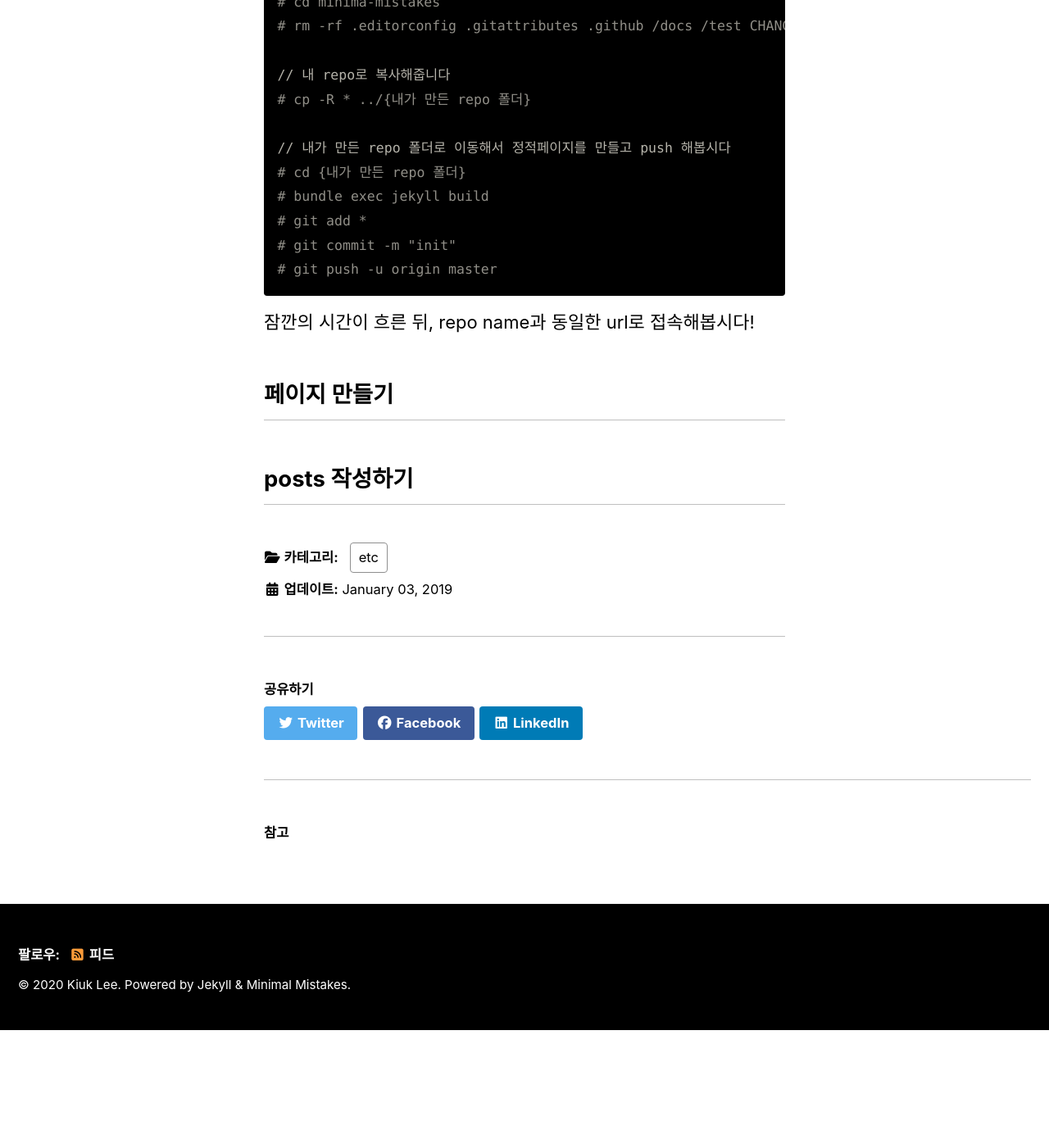
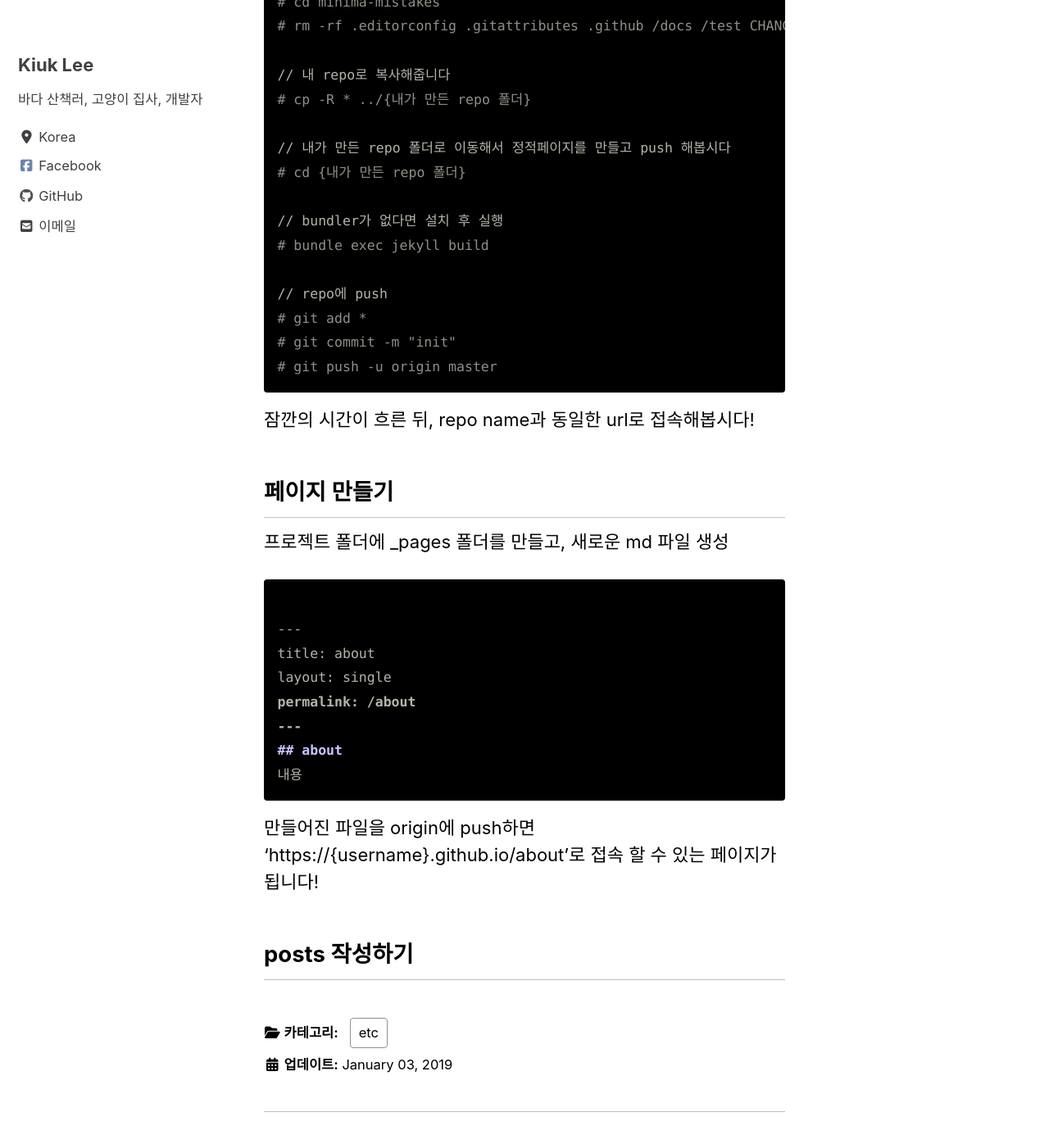
Before and after one commit to lko0901/lko0901.github.io, a Jekyll site: the page built from _posts/2019-01-03-jekyll로_블로그_만들기.md, in a window 1280 px wide and 1400 px high, scrolled down 1367 px. Shown: the top 1396 px of the window at 82% size. Built offline with Jekyll 4.4.1, drawn with Linux system fonts in a browser that asks for light colours; cached includes are drawn as plain includes; nearby versions of some CDN libraries; before the commit the page ends 2624 px from its top, so only the background shows below that.

Commit message:
post 수정

````diff
--- a/_posts/2019-01-03-jekyll로_블로그_만들기.md
+++ b/_posts/2019-01-03-jekyll로_블로그_만들기.md
@@ -30,7 +30,11 @@ repository를 만들어 줍니다
 
 // 내가 만든 repo 폴더로 이동해서 정적페이지를 만들고 push 해봅시다
 # cd {내가 만든 repo 폴더}
+
+// bundler가 없다면 설치 후 실행
 # bundle exec jekyll build
+
+// repo에 push
 # git add *
 # git commit -m "init"
 # git push -u origin master
@@ -38,5 +42,17 @@ repository를 만들어 줍니다
 잠깐의 시간이 흐른 뒤, repo name과 동일한 url로 접속해봅시다!
 
 ## 페이지 만들기
+프로젝트 폴더에 _pages 폴더를 만들고, 새로운 md 파일 생성
+```md
+
+---
+title: about
+layout: single
+permalink: /about
+---
+## about
+내용
+```
+만들어진 파일을 origin에 push하면 'https://{username}.github.io/about'로 접속 할 수 있는 페이지가 됩니다!
 
 ## posts 작성하기
````
